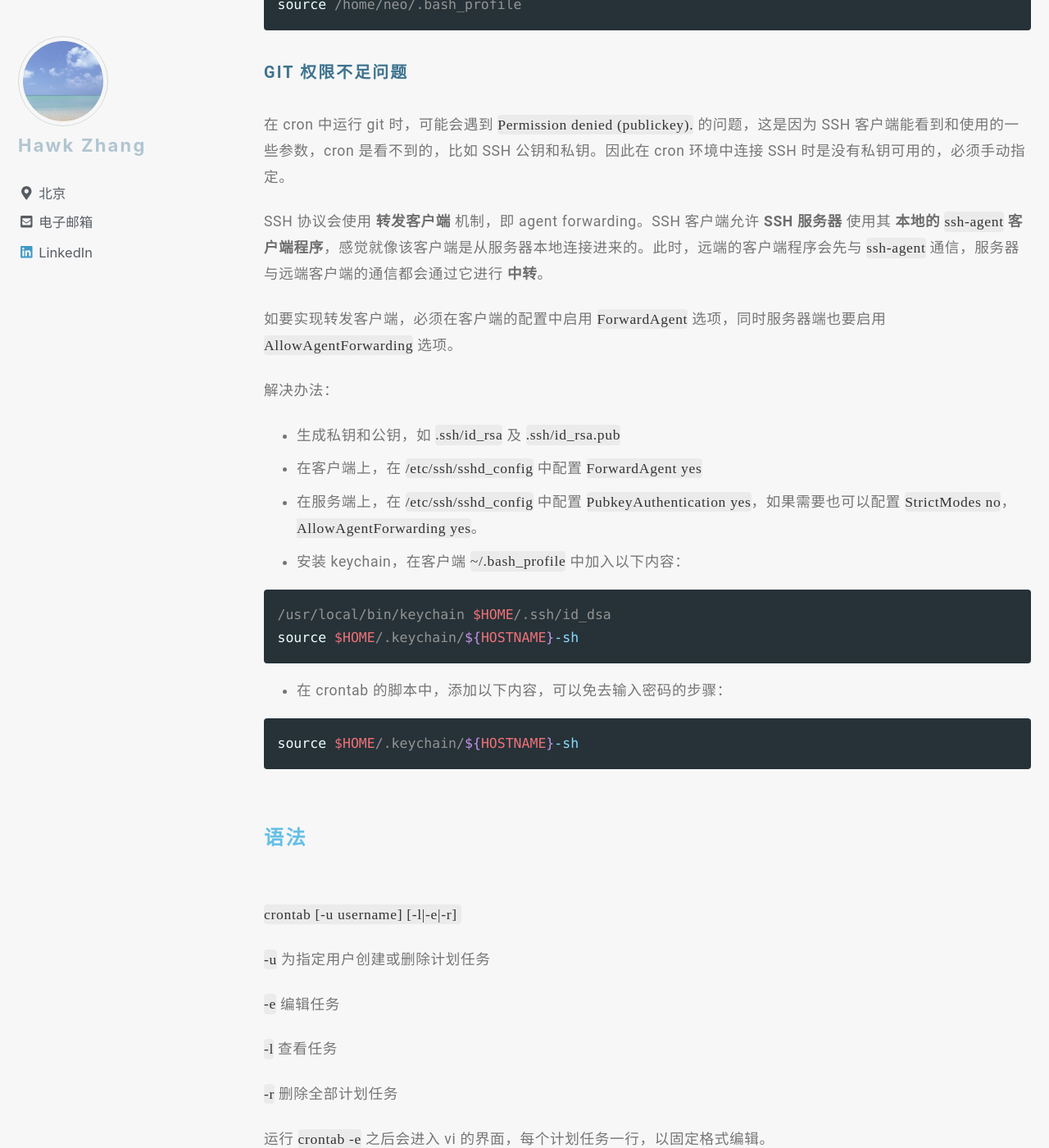
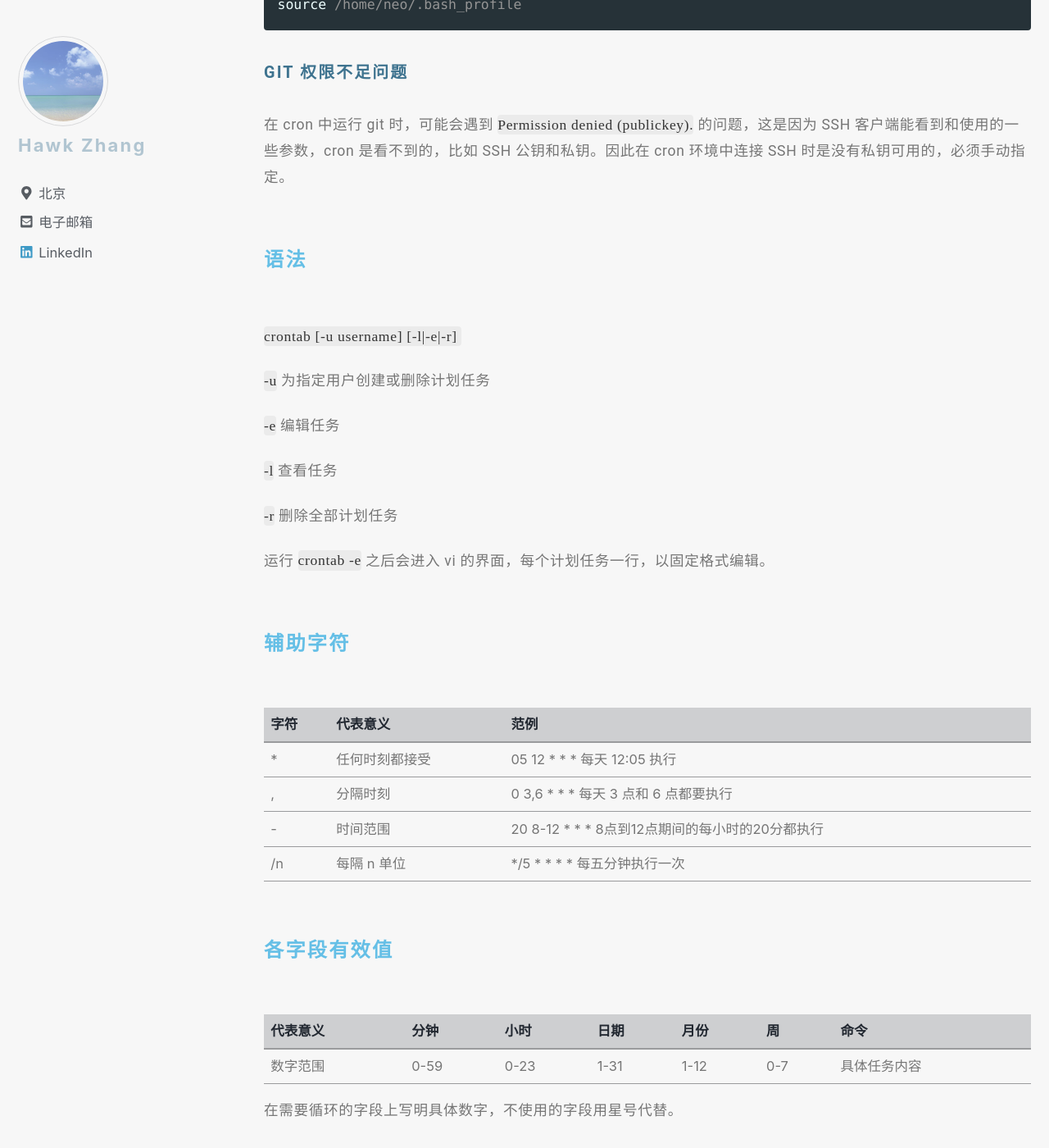
Before and after one commit to narru888/linotes_note, a Jekyll site: the page built from _posts/tools/2015-02-01-cron.md, in a window 1280 px wide and 1400 px high, scrolled down 7349 px. Shown: the whole window at 82% size. Built offline with Jekyll 4.4.1, drawn with Linux system fonts in a browser that asks for light colours; nearby versions of some CDN libraries; a script that is not in the unit is left out; comment, search, counter and statistics services are not loaded.

Commit message:
update on 2018-08-06 06:59:03 CST

````diff
--- a/_posts/tools/2015-02-01-cron.md
+++ b/_posts/tools/2015-02-01-cron.md
@@ -289,27 +289,7 @@ source /home/neo/.bash_profile
 
 在 cron 中运行 git 时，可能会遇到 `Permission denied (publickey).` 的问题，这是因为 SSH 客户端能看到和使用的一些参数，cron 是看不到的，比如 SSH 公钥和私钥。因此在 cron 环境中连接 SSH 时是没有私钥可用的，必须手动指定。
 
-SSH 协议会使用 **转发客户端** 机制，即 agent forwarding。SSH 客户端允许 **SSH 服务器** 使用其 **本地的 `ssh-agent` 客户端程序**，感觉就像该客户端是从服务器本地连接进来的。此时，远端的客户端程序会先与 `ssh-agent` 通信，服务器与远端客户端的通信都会通过它进行 **中转**。
 
-如要实现转发客户端，必须在客户端的配置中启用 `ForwardAgent` 选项，同时服务器端也要启用 `AllowAgentForwarding` 选项。
-
-解决办法：
-
-* 生成私钥和公钥，如 `.ssh/id_rsa` 及 `.ssh/id_rsa.pub`
-* 在客户端上，在 `/etc/ssh/sshd_config` 中配置 `ForwardAgent yes`
-* 在服务端上，在 `/etc/ssh/sshd_config` 中配置 `PubkeyAuthentication yes`，如果需要也可以配置 `StrictModes no`，` AllowAgentForwarding yes`。
-* 安装 keychain，在客户端 `~/.bash_profile` 中加入以下内容：
-
-```bash
-/usr/local/bin/keychain $HOME/.ssh/id_dsa
-source $HOME/.keychain/${HOSTNAME}-sh
-```
-
-* 在 crontab 的脚本中，添加以下内容，可以免去输入密码的步骤：
-
-```bash
-source $HOME/.keychain/${HOSTNAME}-sh
-```
 
 
 
````
Also changed, not shown: 1 other file.
